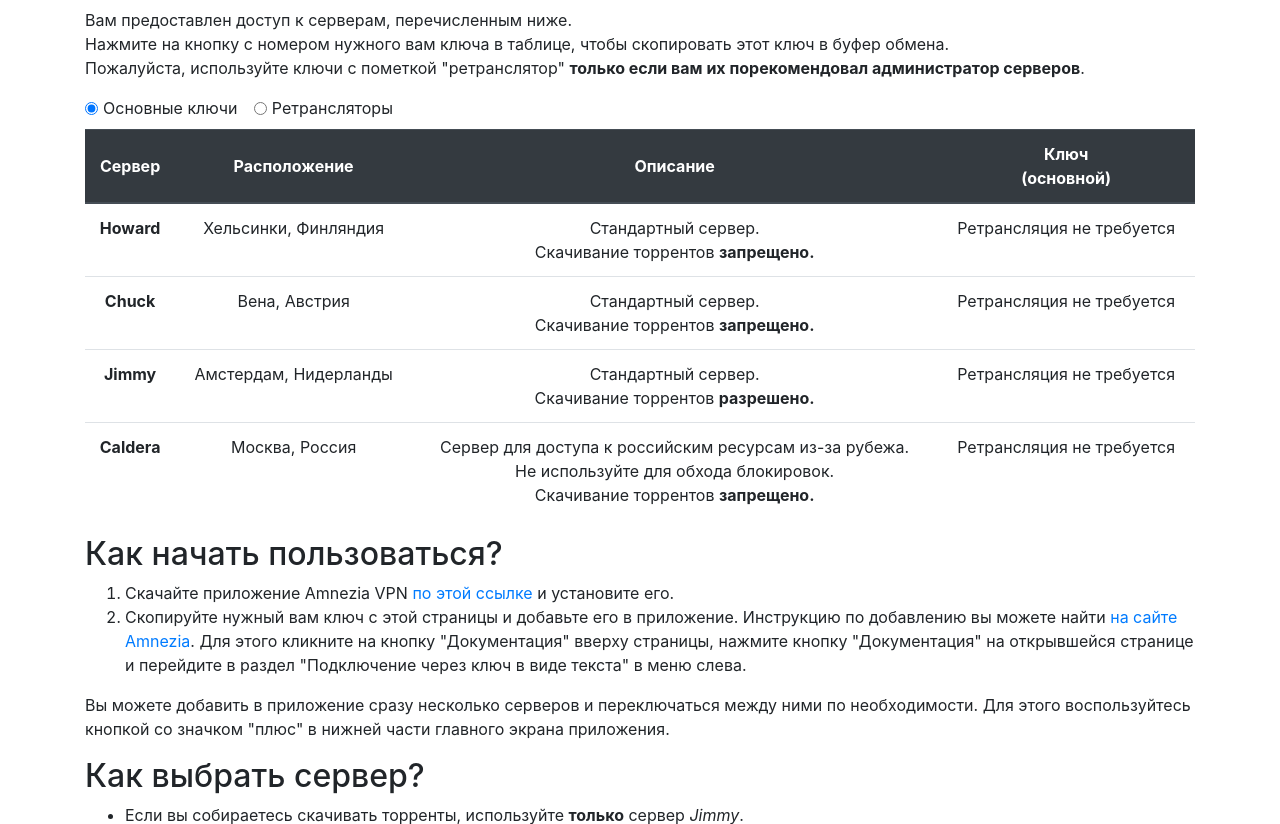
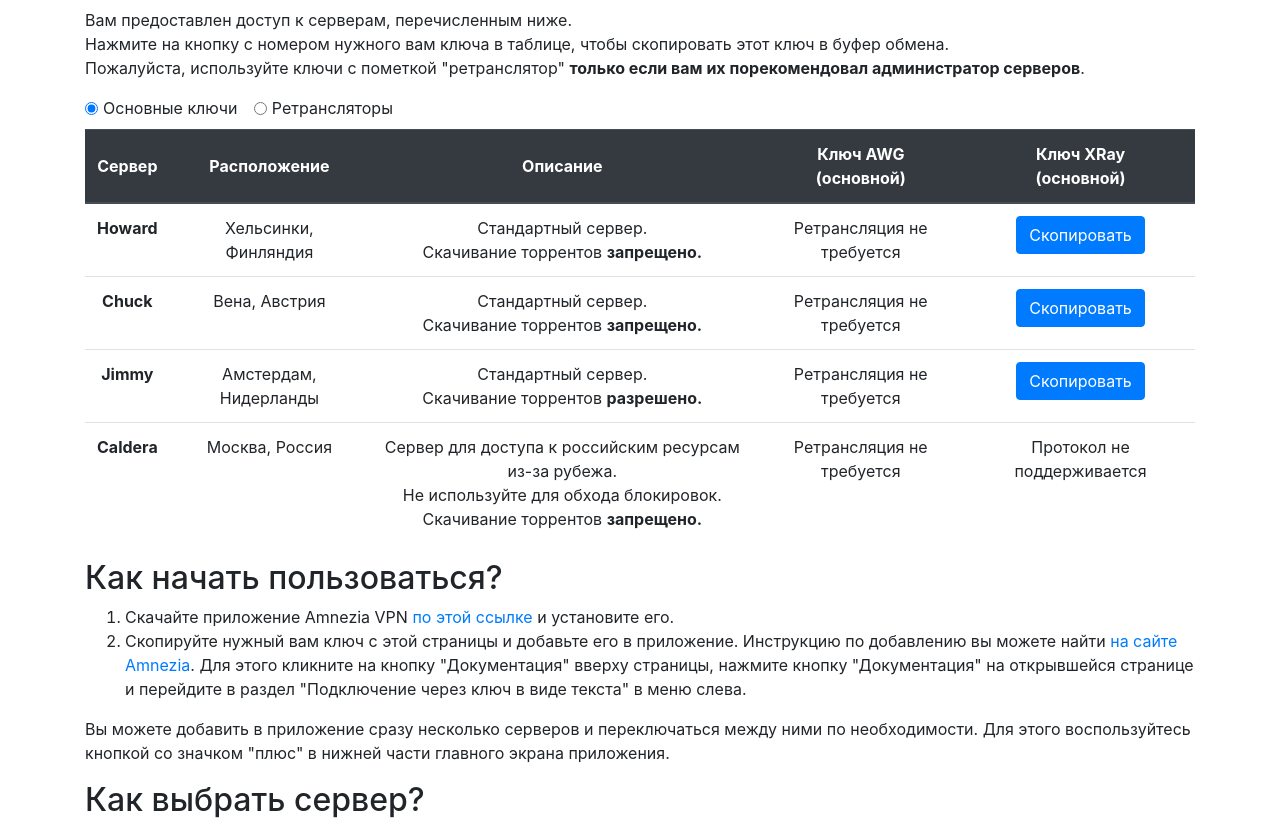
Before and after one commit to oswald3141/bcs_website, a PHP site: page / in a window 1280 px wide. Shown: the part 102-926 px from the top of the page. Run offline with PHP 8.4, Linux system fonts and the light colour scheme; the visitor is signed in with stand-in values (Sample User, id 1); data that the repository does not hold is empty.

Commit message:
Add XRay keys distribution

```diff
--- a/main_content.html
+++ b/main_content.html
@@ -37,7 +37,7 @@
 </style>
 
 <?php
-  function get_key_buttons($keys, $keyType) {
+  function get_awg_key_buttons($keys, $keyType) {
     $btns = "";
 
     if ($keyType == "main") {
@@ -59,6 +59,28 @@
     }
 
     return $btns;
+  }
+
+  function get_xray_key_button($key, $keyType) {
+    $btn = "";
+
+    if ($keyType == "main") {
+      $btnType = "primary";
+      $btn = "Протокол не поддерживается";
+    } elseif ($keyType == "relay") {
+      $btnType = "secondary";
+      $btn = "Ретрансляция не требуется";
+    } else {
+      return $btn;
+    }
+
+    if(!empty($key)) {
+        $btn =
+          "<button class=\"btn mb-1 btn-{$btnType}\" onclick=
+            \"str_to_clipboard('{$key}')\">Скопировать</button>" . PHP_EOL;
+    }
+
+    return $btn;
   }
 ?>
 
@@ -115,26 +137,36 @@
         <th scope="col" class="align-middle">Расположение</th>
         <th scope="col" class="align-middle">Описание</th>
         <th scope="col" class="align-middle main-key-column">
-          Ключ<br>(основной)
+          Ключ AWG<br>(основной)
+        </th>
+        <th scope="col" class="align-middle main-key-column">
+          Ключ XRay<br>(основной)
         </th>
         <th scope="col" class="align-middle relay-key-column">
-          Ключ<br>(ретранслятор)
+          Ключ AWG<br>(ретранслятор)
+        </th>
+        <th scope="col" class="align-middle relay-key-column">
+          Ключ XRay<br>(ретранслятор)
         </th>
       </tr>
     </thead>
     <tbody>
     <?php
       foreach($srvs as $srv) {
-        $mainbtns = get_key_buttons($srv['main_keys'], "main");
-        $relaybtns = get_key_buttons($srv['relay_keys'], "relay");
+        $mainbtns_awg = get_awg_key_buttons($srv['main_keys_awg'], "main");
+        $mainbtn_xray = get_xray_key_button($srv['main_key_xray'], "main");
+        $relaybtns_awg = get_awg_key_buttons($srv['relay_keys_awg'], "relay");
+        $relaybtn_xray = get_xray_key_button($srv['relay_key_xray'], "relay");
 
         echo ""
         ."<tr>" . PHP_EOL
           ."<th scope=\"row\"> {$srv['name']} </th>" . PHP_EOL
           ."<td> {$srv['location']} </td>" . PHP_EOL
           ."<td> {$srv['description']} </td>" . PHP_EOL
-          ."<td class=\"main-key-column\"> {$mainbtns} </td>" . PHP_EOL
-          ."<td class=\"relay-key-column\"> {$relaybtns} </td>" . PHP_EOL
+          ."<td class=\"main-key-column\"> {$mainbtns_awg} </td>" . PHP_EOL
+          ."<td class=\"main-key-column\"> {$mainbtn_xray} </td>" . PHP_EOL
+          ."<td class=\"relay-key-column\"> {$relaybtns_awg} </td>" . PHP_EOL
+          ."<td class=\"relay-key-column\"> {$relaybtn_xray} </td>" . PHP_EOL
         ."</tr>" . PHP_EOL;
       }
     ?>
@@ -147,8 +179,10 @@
     <tbody>
     <?php
       foreach($srvs as $srv) {
-        $mainbtns = get_key_buttons($srv['main_keys'], "main");
-        $relaybtns = get_key_buttons($srv['relay_keys'], "relay");
+        $mainbtns_awg = get_awg_key_buttons($srv['main_keys_awg'], "main");
+        $mainbtn_xray = get_xray_key_button($srv['main_key_xray'], "main");
+        $relaybtns_awg = get_awg_key_buttons($srv['relay_keys_awg'], "relay");
+        $relaybtn_xray = get_xray_key_button($srv['relay_key_xray'], "relay");
 
         echo ""
         ."<tr>" . PHP_EOL
@@ -156,9 +190,12 @@
             ."<b>{$srv['name']}</b><br>" . PHP_EOL
             ."{$srv['location']}<br>" . PHP_EOL
             ."{$srv['description']}<br>" . PHP_EOL
-            ."Кликните, чтобы скопировать ключ:<br>" . PHP_EOL
-            ."<div class=\"main-key-column\"> {$mainbtns} </div>" . PHP_EOL
-            ."<div class=\"relay-key-column\"> {$relaybtns} </div>" . PHP_EOL
+            ."Кликните, чтобы скопировать ключ AWG:<br>" . PHP_EOL
+            ."<div class=\"main-key-column\"> {$mainbtns_awg} </div>" . PHP_EOL
+            ."<div class=\"relay-key-column\"> {$relaybtns_awg} </div>" .PHP_EOL
+            ."Кликните, чтобы скопировать ключ XRay:<br>" . PHP_EOL
+            ."<div class=\"main-key-column\"> {$mainbtn_xray} </div>" . PHP_EOL
+            ."<div class=\"relay-key-column\"> {$relaybtn_xray} </div>" .PHP_EOL
           ."</td>" . PHP_EOL
         ."</tr>" . PHP_EOL;
       }
--- a/servers_data.php
+++ b/servers_data.php
@@ -4,10 +4,14 @@
     'location' => "Хельсинки, Финляндия",
     'description' => "Стандартный сервер.<br>
       Скачивание торрентов <b>запрещено.</b>",
-    'main_keys' => array_filter(explode("\n",
+    'main_keys_awg' => array_filter(explode("\n",
       file_get_contents('../user_keys_awg/' . $username . '_howard.txt'))),
-    'relay_keys' => array_filter(explode("\n",
+    'relay_keys_awg' => array_filter(explode("\n",
       file_get_contents('../user_keys_awg/' . $username .'_howard_relay.txt'))),
+    'main_key_xray' => str_replace(PHP_EOL, '',
+      file_get_contents('../user_keys_xray/' . 'howard.txt')),
+    'relay_key_xray' => str_replace(PHP_EOL, '',
+      file_get_contents('../user_keys_xray/' . 'howard_relay.txt')),
   ),
 
   1 => array(
@@ -15,10 +19,14 @@
     'location' => "Вена, Австрия",
     'description' => "Стандартный сервер.<br>
       Скачивание торрентов <b>запрещено.</b>",
-    'main_keys' => array_filter(explode("\n",
+    'main_keys_awg' => array_filter(explode("\n",
       file_get_contents('../user_keys_awg/' . $username . '_chuck.txt'))),
-    'relay_keys' => array_filter(explode("\n",
+    'relay_keys_awg' => array_filter(explode("\n",
       file_get_contents('../user_keys_awg/' . $username . '_chuck_relay.txt'))),
+    'main_key_xray' => str_replace(PHP_EOL, '',
+      file_get_contents('../user_keys_xray/' . 'chuck.txt')),
+    'relay_key_xray' => str_replace(PHP_EOL, '',
+      file_get_contents('../user_keys_xray/' . 'chuck_relay.txt')),
   ),
 
   2 => array(
@@ -26,10 +34,14 @@
     'location' => "Амстердам, Нидерланды",
     'description' => "Стандартный сервер.<br>
       Скачивание торрентов <b>разрешено.</b>",
-    'main_keys' => array_filter(explode("\n",
+    'main_keys_awg' => array_filter(explode("\n",
       file_get_contents('../user_keys_awg/' . $username . '_jimmy.txt'))),
-    'relay_keys' => array_filter(explode("\n",
+    'relay_keys_awg' => array_filter(explode("\n",
       file_get_contents('../user_keys_awg/' . $username . '_jimmy_relay.txt'))),
+    'main_key_xray' => str_replace(PHP_EOL, '',
+      file_get_contents('../user_keys_xray/' . 'jimmy.txt')),
+    'relay_key_xray' => str_replace(PHP_EOL, '',
+      file_get_contents('../user_keys_xray/' . 'jimmy_relay.txt')),
   ),
 
   3 => array(
@@ -38,8 +50,10 @@
     'description' => "Сервер для доступа к российским ресурсам из-за рубежа.<br>
       Не используйте для обхода блокировок.<br>
       Скачивание торрентов <b>запрещено.</b>",
-    'main_keys' => array_filter(explode("\n",
+    'main_keys_awg' => array_filter(explode("\n",
       file_get_contents('../user_keys_awg/' . $username . '_caldera.txt'))),
-    'relay_keys' => array(),
+    'relay_keys_awg' => array(),
+    'main_key_xray' => "",
+    'relay_key_xray' => "",
   ),
 ); ?>
```
